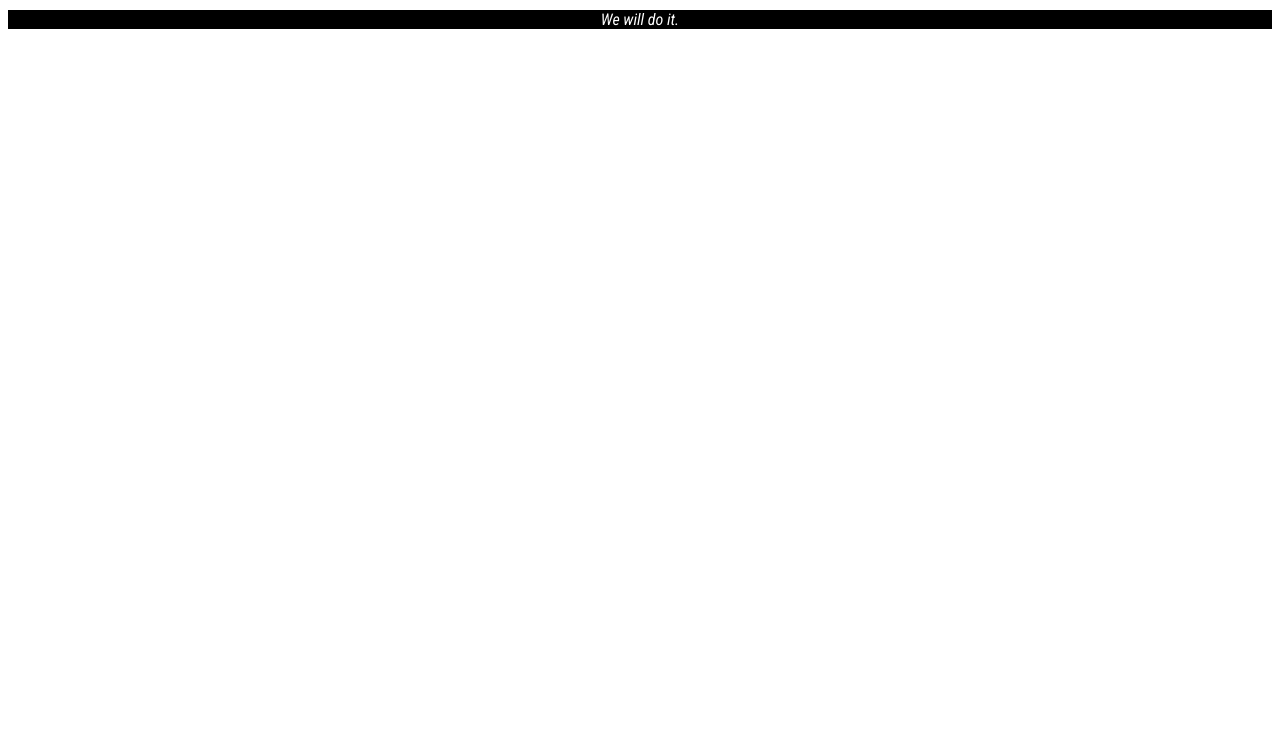
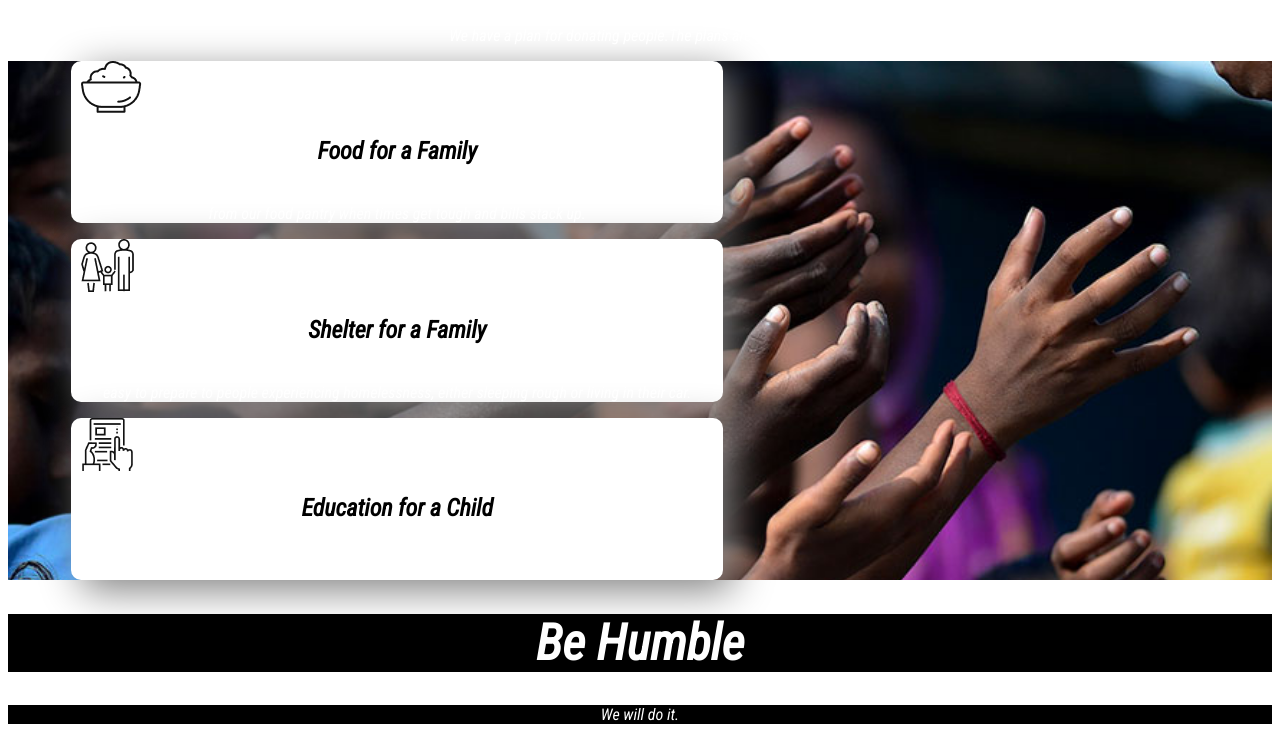
Before and after one commit to tasfiameher/donation-website, a plain HTML site: page index.html in a window 1280 px wide. Shown: the part 557-1297 px from the top of the page. Before the commit the page ends 800 px from the top, so only its background shows below. Drawn offline with Linux system fonts and the light colour scheme.

Commit message:
donation-plan-added

```diff
--- a/index.html
+++ b/index.html
@@ -15,7 +15,7 @@
 <body>
     <section>
 
-        <div class="container">
+        <div class="flexible-container">
 
             <h1>Let's Help Those Who Are More In Need</h1>
             <p>We need to support thousands of flood-affected people who are in need of desperate
@@ -37,7 +37,31 @@
             <h2> 100tk 200tk 500tk 1000tk</h2>
         </div>
     </section>
-
+    <section>
+        <h1>Our Donate Plan</h1>
+        <p>We have a plan for donating people.The plans are given below.</p>
+        <div class="flexible-container">
+            <div id="food-family" class="donate-plan">
+                <img src="images/food.png" alt="">
+                <h2>Food for a Family</h2>
+                <p> Donating food is a practical way to help people going through a tough time. Families can select food
+                    from our food pantry when times get tough and bills stack up. </p>
+            </div>
+            <div id="family-shelter" class="donate-plan">
+                <img src="images/shelter.png" alt="">
+                <h2>Shelter for a Family</h2>
+                <p>A permanent decent home is far fetched dream for many poor and needy people.We provide food thats
+                    easy to prepare to people experiencing homelessness, either sleeping rough or living in their car.
+                </p>
+            </div>
+            <div id="child-education" class="donate-plan">
+                <img src="images/Frame-1.png" alt="">
+                <h2>Education for a Child</h2>
+                <p>Education for a child is very very important.For flood,they become very much affected.We have a plan
+                    for educating those affected people.</p>
+            </div>
+        </div>
+    </section>
 </body>
 <footer>
     <h1>Be Humble</h1>
--- a/style.css
+++ b/style.css
@@ -3,9 +3,9 @@ body {
 
 }
 
-.container {
+.flexible-container {
     background-image: url(images/donation13.jpg);
-    background-position: top;
+    background-position: absolute;
     background-repeat: no-repeat;
     background-size: cover;
 }
@@ -31,7 +31,7 @@ p {
 
 #link1 {
     text-align: center;
-    display: inline-block;
+    display: block;
 }
 
 .link-button {
@@ -48,6 +48,34 @@ h2 {
     text-align: center;
 }
 
+.donate-plan {
+    width: 50%;
+    margin-left: 5%;
+    margin-right: 5%;
+    padding-left: 10px;
+    padding-right: 10px;
+    border-radius: 10px;
+    box-shadow: 10px 10px 40px gray;
+    background-color: white;
+
+}
+
+img {
+    position: relative;
+}
+
+#food-family {
+    border-color: aqua;
+}
+
+#family-shelter {
+    border-color: darkkhaki;
+}
+
+#child-education {
+    border-color: darkseagreen;
+}
+
 
 
 footer h1 {
```
Also changed, not shown: images/Frame-1.png (added), images/food.png (added), images/shelter.png (added).
